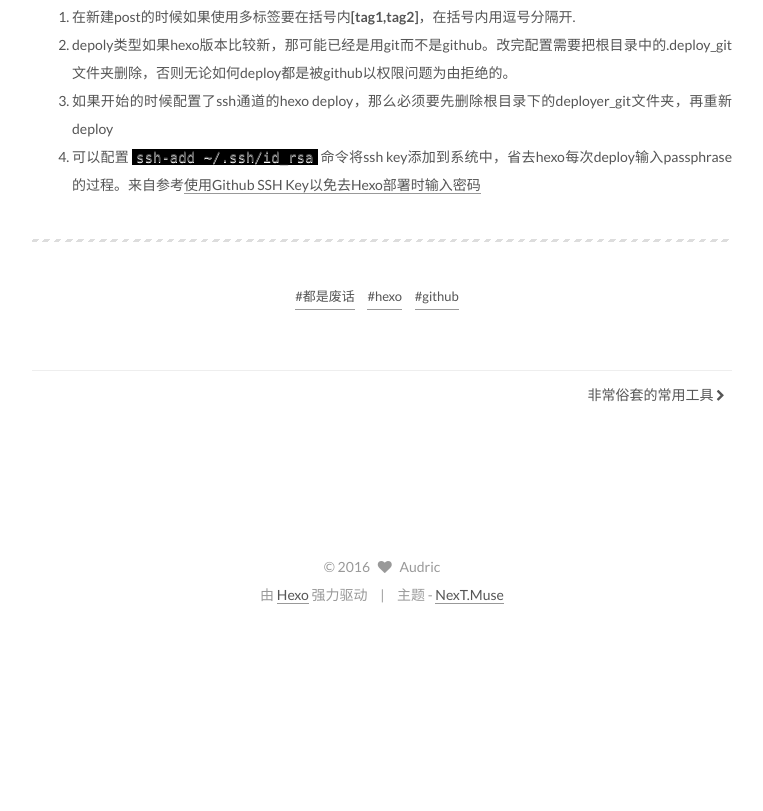
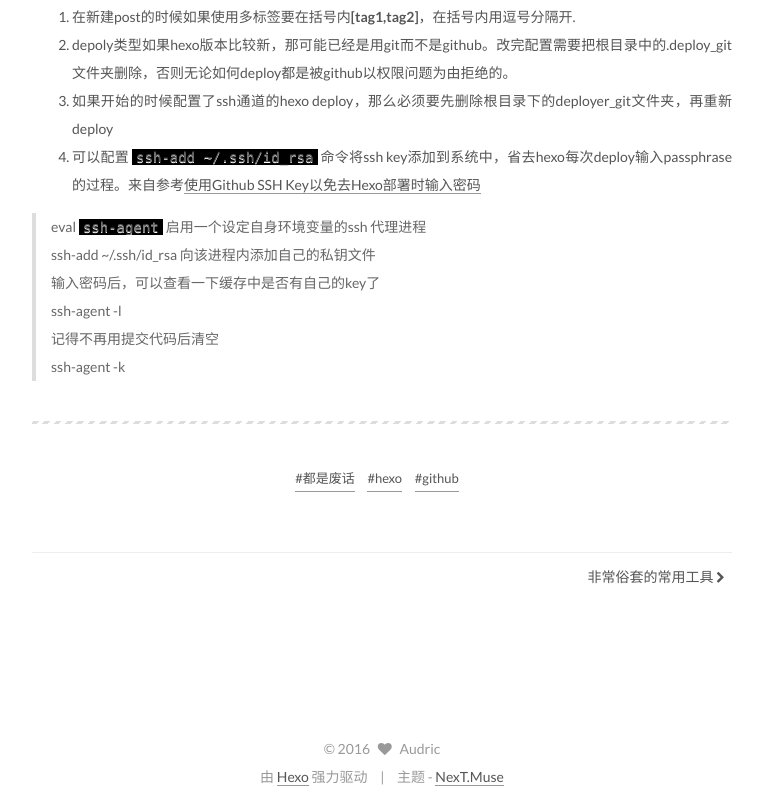
Before and after one commit to evinoca/evinoca.github.io, a plain HTML site: page 2016/03/30/20160330-碎碎念/index.html in a window 1280 px wide. Shown: the part 3489-4300 px from the top of the page, without its empty margins (98-861 px from the left). Before the commit the page ends 4118 px from the top, so only its background shows below. Drawn offline with Linux system fonts and the light colour scheme; a script that the page names is missing.

Commit message:
Site updated: 2016-04-25 18:39:39

```diff
--- a/2016/03/30/20160330-碎碎念/index.html
+++ b/2016/03/30/20160330-碎碎念/index.html
@@ -64,7 +64,7 @@
 <meta property="og:site_name" content="Audric's Precious Toy Box">
 <meta property="og:description" content="最近看到老同事在写博客记录自己平常学习的东西，看着看着自己也心痒痒。平常学了不少东西，但是记下来的很少。不管什么都是想着先去百度一下…择日不如撞日，今天就打算开始搞起来.到处对我来说都是一头雾水，边学边记好了">
 <meta property="og:image" content="http://7xsfv0.com1.z0.glb.clouddn.com/395637.jpg">
-<meta property="og:updated_time" content="2016-04-13T08:42:09.572Z">
+<meta property="og:updated_time" content="2016-04-25T10:39:28.784Z">
 <meta name="twitter:card" content="summary">
 <meta name="twitter:title" content="碎碎念">
 <meta name="twitter:description" content="最近看到老同事在写博客记录自己平常学习的东西，看着看着自己也心痒痒。平常学了不少东西，但是记下来的很少。不管什么都是想着先去百度一下…择日不如撞日，今天就打算开始搞起来.到处对我来说都是一头雾水，边学边记好了">
@@ -351,6 +351,9 @@
 <li>如果开始的时候配置了ssh通道的hexo deploy，那么必须要先删除根目录下的deployer_git文件夹，再重新deploy</li>
 <li>可以配置 <code>ssh-add ~/.ssh/id_rsa</code> 命令将ssh key添加到系统中，省去hexo每次deploy输入passphrase的过程。来自参考<a href="https://xuanwo.org/2015/02/07/generate-a-ssh-key/" target="_blank" rel="external">使用Github SSH Key以免去Hexo部署时输入密码 </a></li>
 </ol>
+<blockquote>
+<p>eval <code>ssh-agent</code> 启用一个设定自身环境变量的ssh 代理进程<br>ssh-add ~/.ssh/id_rsa  向该进程内添加自己的私钥文件<br>输入密码后，可以查看一下缓存中是否有自己的key了<br>ssh-agent -l<br>记得不再用提交代码后清空<br>ssh-agent -k</p>
+</blockquote>
 <hr>
 
 
```
